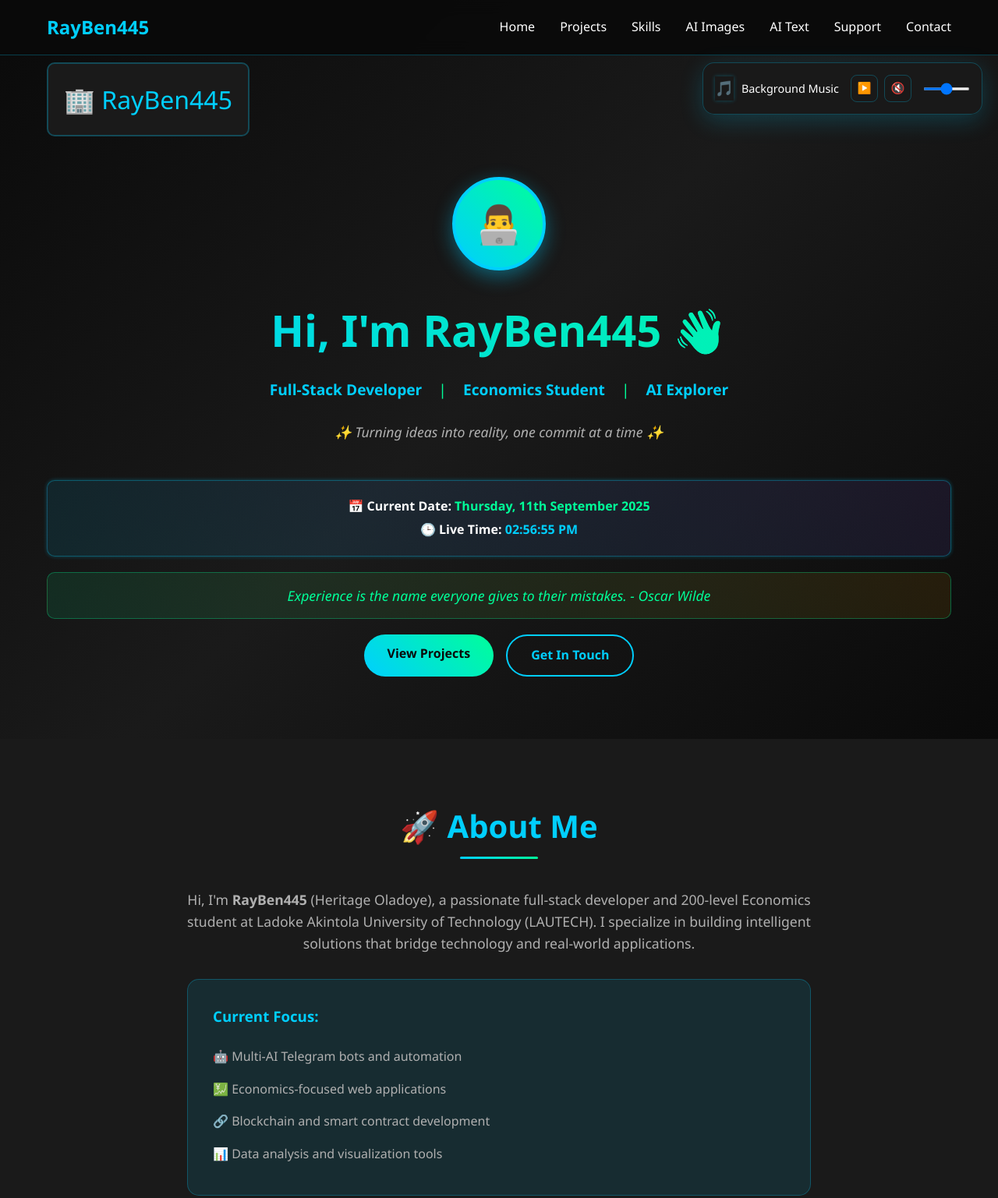
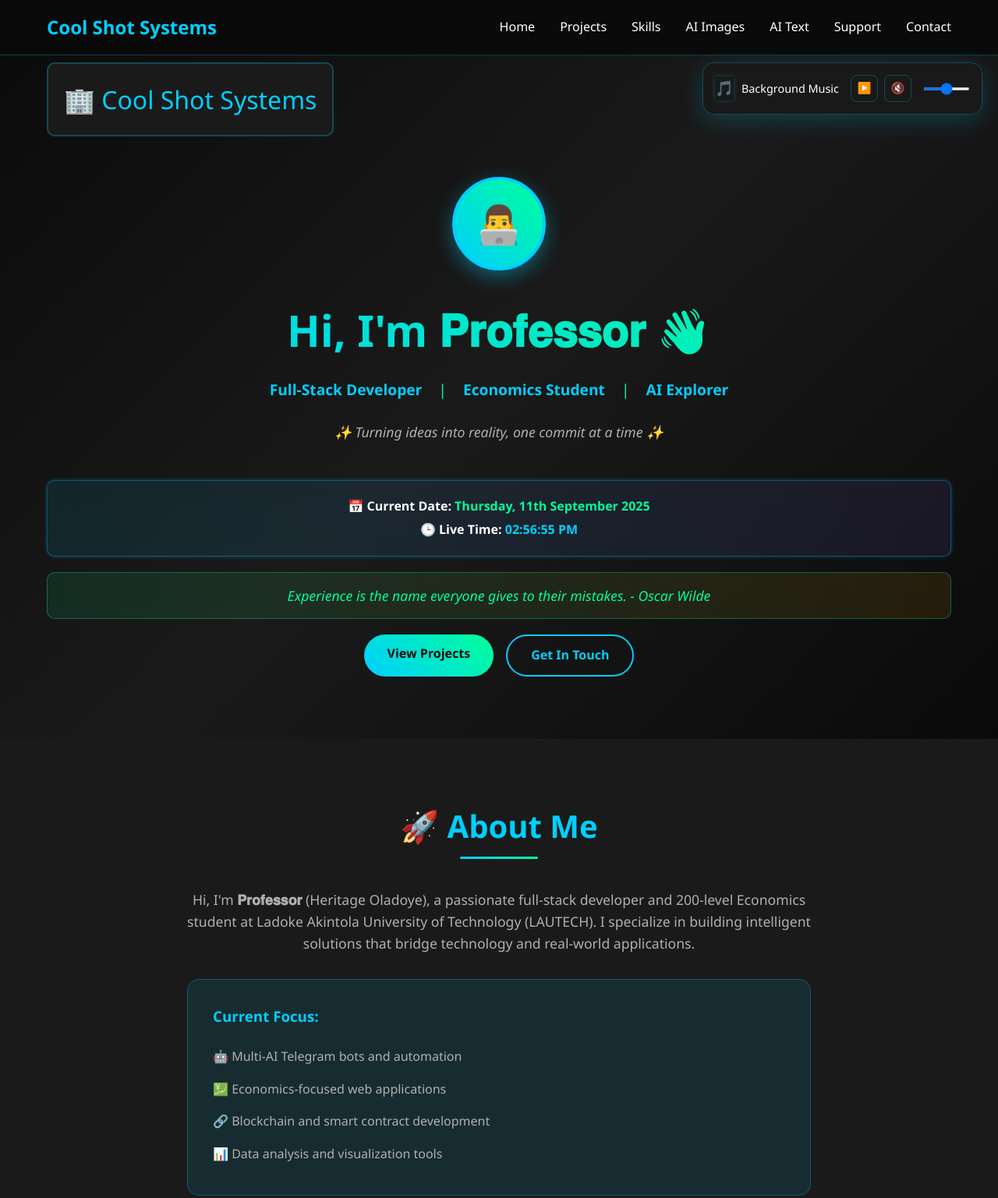
Before and after one commit to RayBen445/Portfolio, a website: page index.html in a window 1280 px wide. Shown: the top 1537 px of the page at 78% size. Drawn offline with Linux system fonts and the light colour scheme.

Commit message:
Update branding and personal introduction in index.html

```diff
--- a/index.html
+++ b/index.html
@@ -13,7 +13,7 @@
     <nav class="navbar">
         <div class="nav-container">
             <div class="nav-logo">
-                <span class="logo-text">RayBen445</span>
+                <span class="logo-text">Cool Shot Systems</span>
             </div>
             <ul class="nav-menu">
                 <li class="nav-item">
@@ -73,7 +73,7 @@
         <div class="hero-container">
             <!-- Brand Header - Using local placeholder -->
             <div class="brand-header">
-                <div class="company-logo-placeholder">🏢 RayBen445</div>
+                <div class="company-logo-placeholder">🏢 Cool Shot Systems</div>
             </div>
 
             <!-- Profile Section - Using local placeholder -->
@@ -82,7 +82,7 @@
             </div>
 
             <div class="hero-content">
-                <h1 class="hero-title">Hi, I'm RayBen445 👋</h1>
+                <h1 class="hero-title">Hi, I'm 𝐏𝐫𝐨𝐟𝐞𝐬𝐬𝐨𝐫 👋</h1>
                 <div class="hero-subtitle">
                     <span class="role">Full-Stack Developer</span>
                     <span class="separator">|</span>
@@ -120,7 +120,7 @@
             <div class="about-content">
                 <div class="about-text">
                     <p>
-                        Hi, I'm <strong>RayBen445</strong> (Heritage Oladoye), a passionate full-stack developer and 200-level Economics student at Ladoke Akintola University of Technology (LAUTECH). I specialize in building intelligent solutions that bridge technology and real-world applications.
+                        Hi, I'm <strong>𝐏𝐫𝐨𝐟𝐞𝐬𝐬𝐨𝐫</strong> (Heritage Oladoye), a passionate full-stack developer and 200-level Economics student at Ladoke Akintola University of Technology (LAUTECH). I specialize in building intelligent solutions that bridge technology and real-world applications.
                     </p>
                     <div class="current-focus">
                         <h3>Current Focus:</h3>
```
